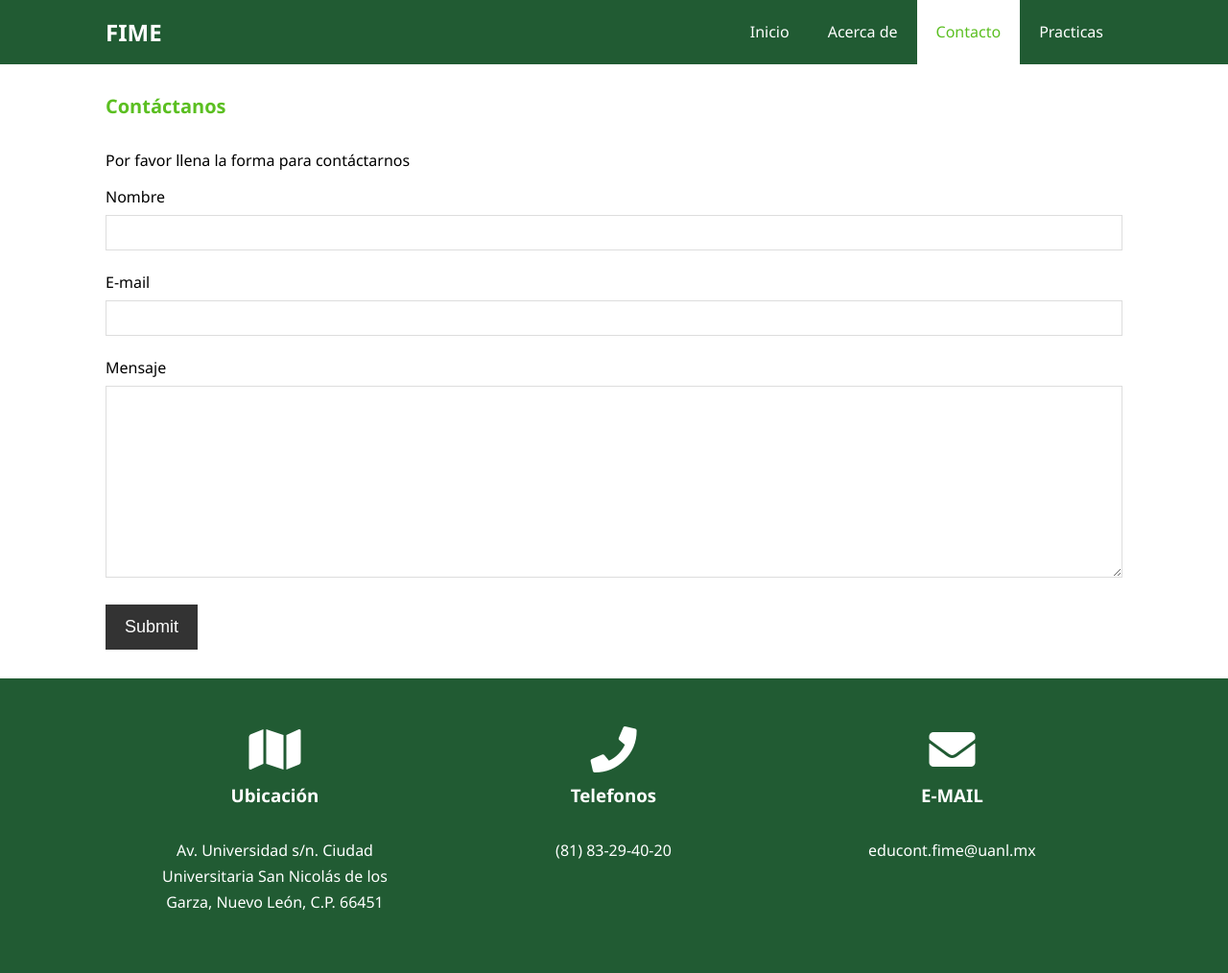
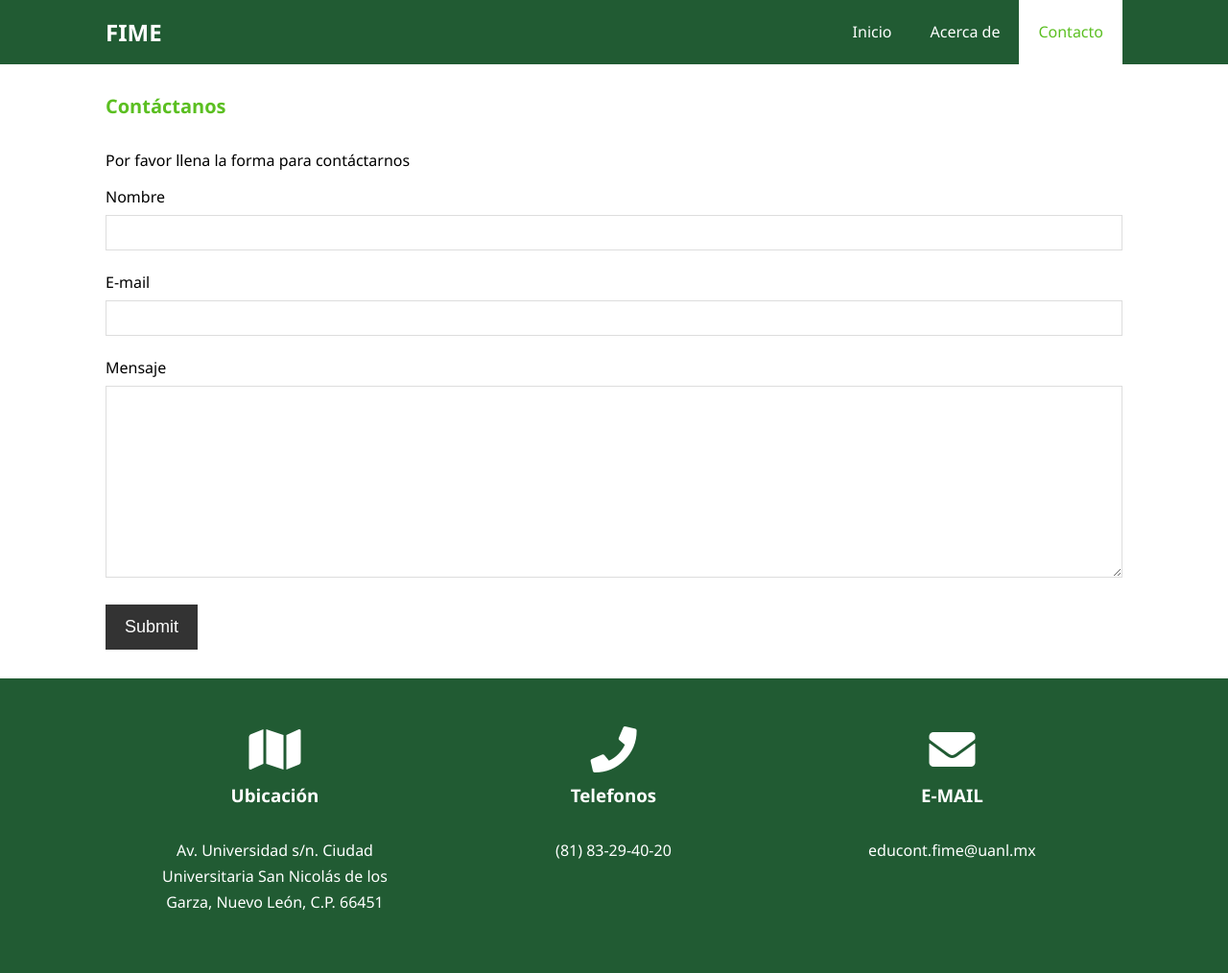
Before and after one commit to aptrejo/Proyecto-Angel, a plain HTML site: page contact.html in a window 1280 px wide. Shown: the whole page at 96% size. Drawn offline with Linux system fonts and the light colour scheme.

Commit message:
Update contact.html

```diff
--- a/contact.html
+++ b/contact.html
@@ -20,7 +20,7 @@
           <li><a href="./index.html">Inicio</a></li>
           <li><a href="./about.html">Acerca de</a></li>
           <li><a class="current" href="./contact.html">Contacto</a></li>
-            <li><a href="/practicas.html">Practicas</a></li>
+
         </ul>
       </div>
     </nav>
```
